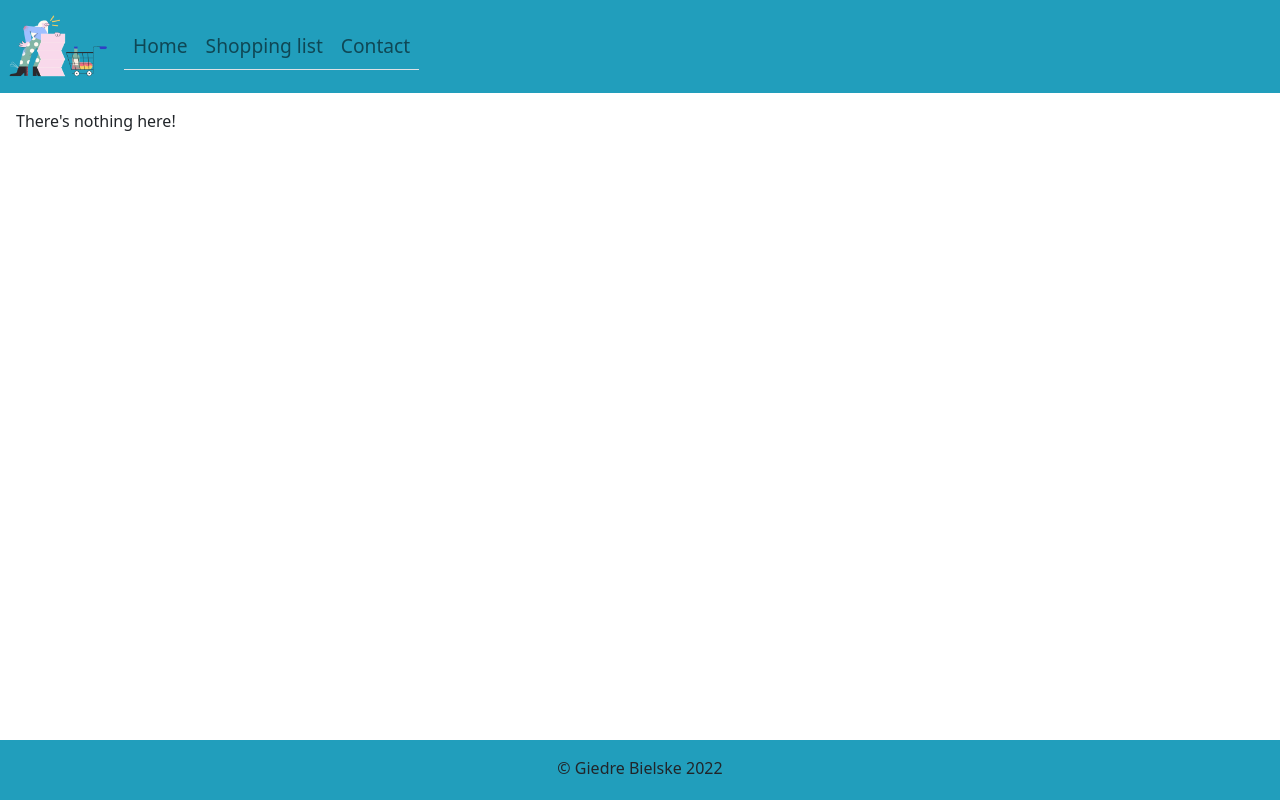
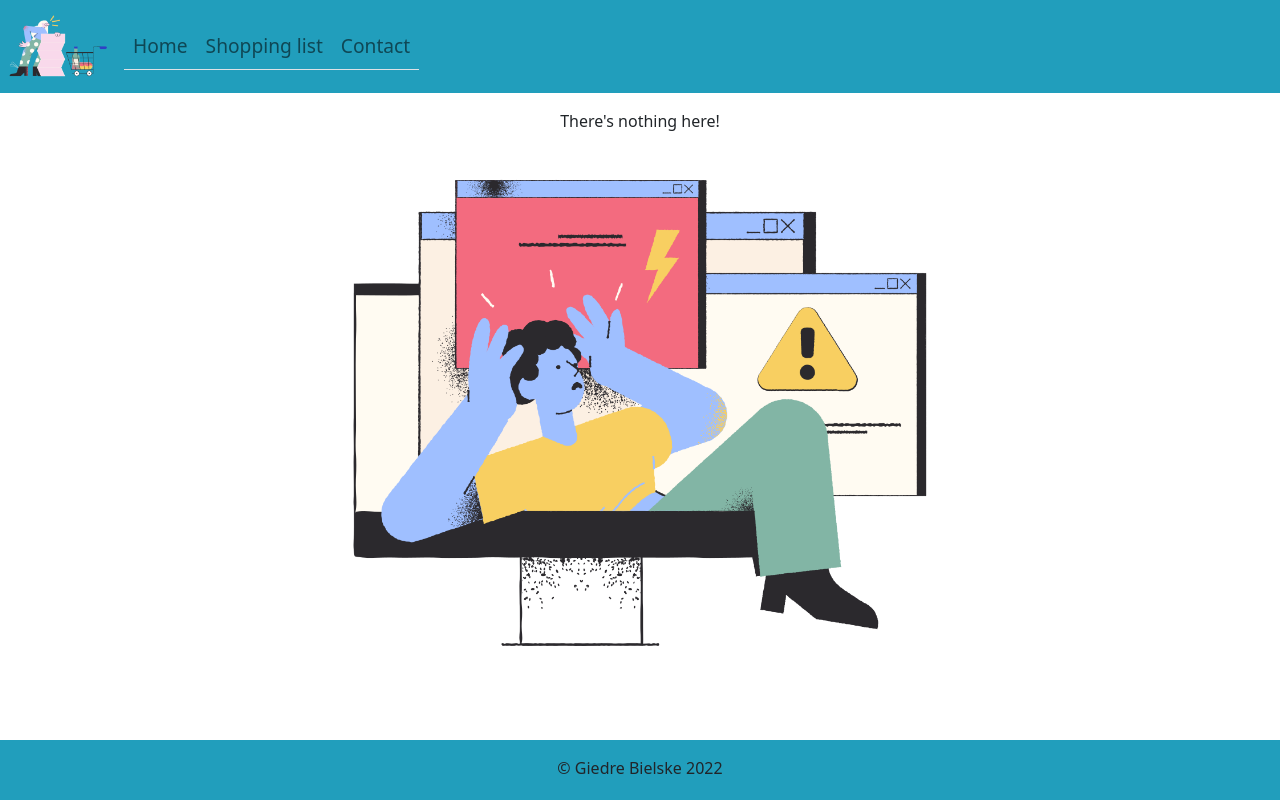
Before and after one commit to giedrebi/BIT_SPRINT_REACT_5, a React (Create React App) app: page / in a window 1280 px wide. Built offline with nearby package versions, Linux system fonts and the light colour scheme.

Commit message:
Added content to empty page

```diff
--- a/src/App.js
+++ b/src/App.js
@@ -6,6 +6,7 @@ import Contact from "./components/Contact/Contact";
 import Footer from "./components/Footer/Footer";
 import "./App.css";
 import TodoApp from "./components/TodoApp/TodoApp";
+import ErrorPhoto from "./assets/pablo-prohibited-content.png";
 
 function App() {
   return (
@@ -18,8 +19,11 @@ function App() {
         <Route
           path="*"
           element={
-            <main style={{ padding: "1rem" }}>
+            <main style={{ padding: "1rem", textAlign: "center" }}>
               <p>There's nothing here!</p>
+              <img src={ErrorPhoto}
+              alt="error-page"
+              style={{ width: "50%", marginTop: "30px", margin: "auto" }}/>
             </main>
           }
         />
@@ -28,5 +32,4 @@ function App() {
     </BrowserRouter>
   );
 }
-
 export default App;
```
Also changed, not shown: src/assets/pablo-prohibited-content.png (added).
